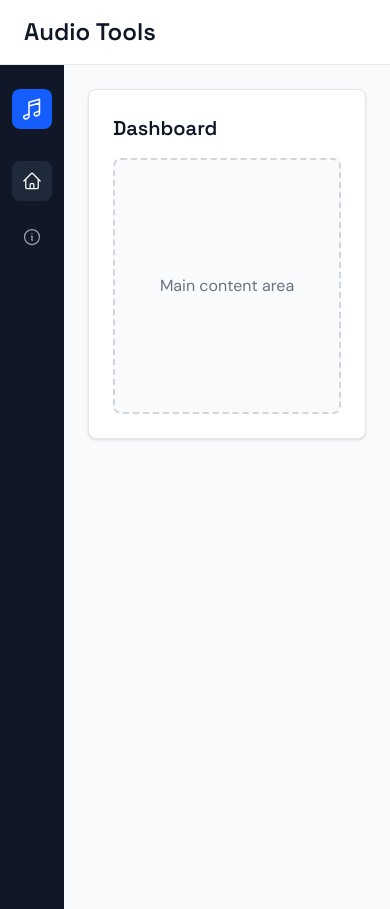
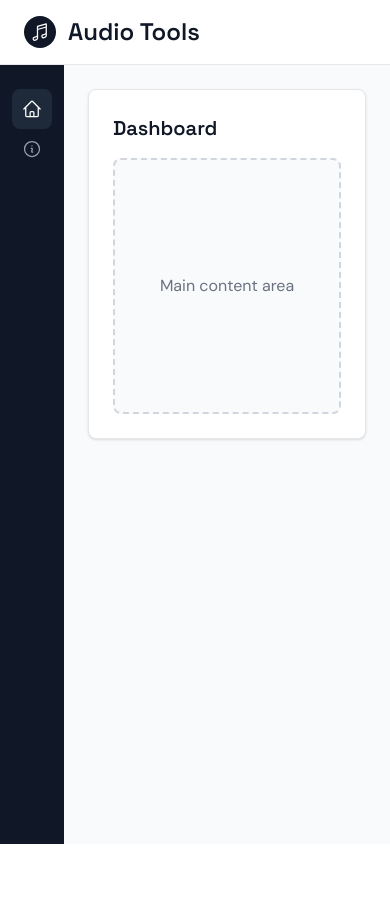
Before and after one commit to jeissler/web-audio-tools, a Vue app: page / in a window 390 px wide. After the commit the page ends 844 px from the top, so only its background shows below. Built offline with nearby package versions, Linux system fonts and the light colour scheme.

Commit message:
refactor layout structure to improve responsiveness and navigation; updated sidebar and header styles

```diff
--- a/src/App.vue
+++ b/src/App.vue
@@ -1,47 +1,48 @@
 <template>
-  <div class="min-h-screen bg-gray-50 grid grid-cols-[auto_1fr]">
+  <div class="h-screen bg-gray-50 flex flex-col">
     <!-- Full width header -->
-    <header class="col-span-2 bg-white border-b border-gray-200 px-6 py-4">
-      <div class="max-w-7xl mx-auto">
+    <header class="bg-white border-b border-gray-200 px-6 py-4">
+      <div class="max-w-7xl mx-auto flex items-center space-x-3">
+        <router-link
+          :to="{ name: 'home' }"
+          class="flex items-center space-x-3 hover:opacity-80 transition-opacity"
+        >
+          <div class="w-8 h-8 bg-gray-900 rounded-full flex items-center justify-center">
+            <MusicalNoteIcon class="w-5 h-5 text-white" />
+          </div>
           <h1 class="text-2xl font-bold text-gray-900">Audio Tools</h1>
+        </router-link>
       </div>
     </header>
 
-    <!-- Skinny left sidebar with icons only -->
-    <nav class="w-16 bg-gray-900 min-h-screen flex flex-col items-center py-6">
-      <!-- Audio icon as main nav item -->
-      <div class="mb-8">
-        <div class="w-10 h-10 bg-blue-600 rounded-lg flex items-center justify-center">
-          <MusicalNoteIcon class="w-6 h-6 text-white" />
-        </div>
-      </div>
-
-      <!-- Navigation icons -->
-      <div class="flex flex-col space-y-4">
+    <!-- Main content area with sidebar -->
+    <div class="flex flex-1">
+      <!-- Left sidebar -->
+      <nav class="w-16 bg-gray-900 h-full py-6 px-3">
         <router-link
-          to="/"
+          :to="{ name: 'home' }"
           class="w-10 h-10 flex items-center justify-center text-gray-400 hover:text-white hover:bg-gray-800 rounded-lg transition-colors"
-          active-class="text-white bg-gray-800"
+          :class="{ 'text-white bg-gray-800': $route.name === 'home' }"
         >
           <HomeIcon class="w-5 h-5" />
         </router-link>
 
         <router-link
-          to="/about"
+          :to="{ name: 'about' }"
           class="w-10 h-10 flex items-center justify-center text-gray-400 hover:text-white hover:bg-gray-800 rounded-lg transition-colors"
-          active-class="text-white bg-gray-800"
+          :class="{ 'text-white bg-gray-800': $route.name === 'about' }"
         >
           <InformationCircleIcon class="w-5 h-5" />
         </router-link>
-      </div>
       </nav>
 
       <!-- Main content area -->
-    <main class="p-6">
+      <main class="flex-1 p-6">
         <div class="max-w-4xl mx-auto">
           <router-view />
         </div>
       </main>
+    </div>
   </div>
 </template>
 
```
Lines whose indentation alone changed are shown as unchanged.
